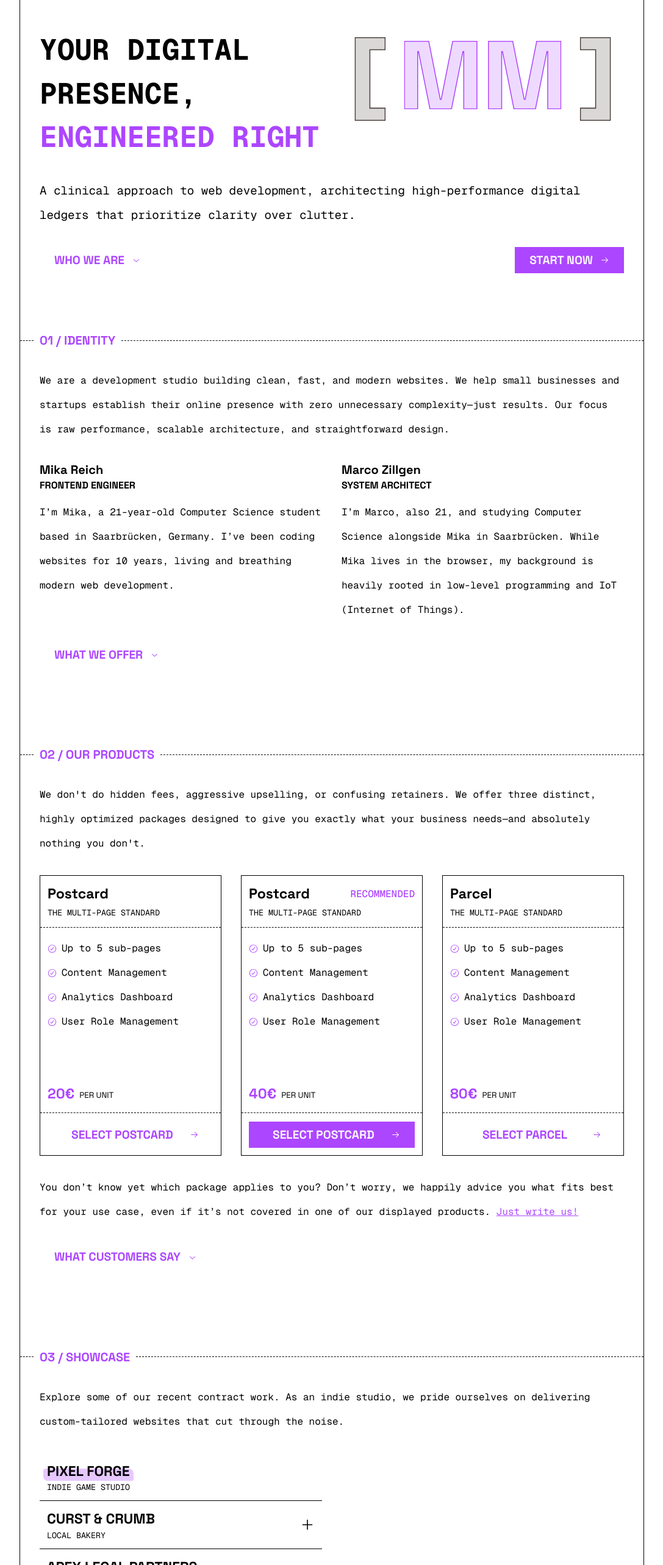
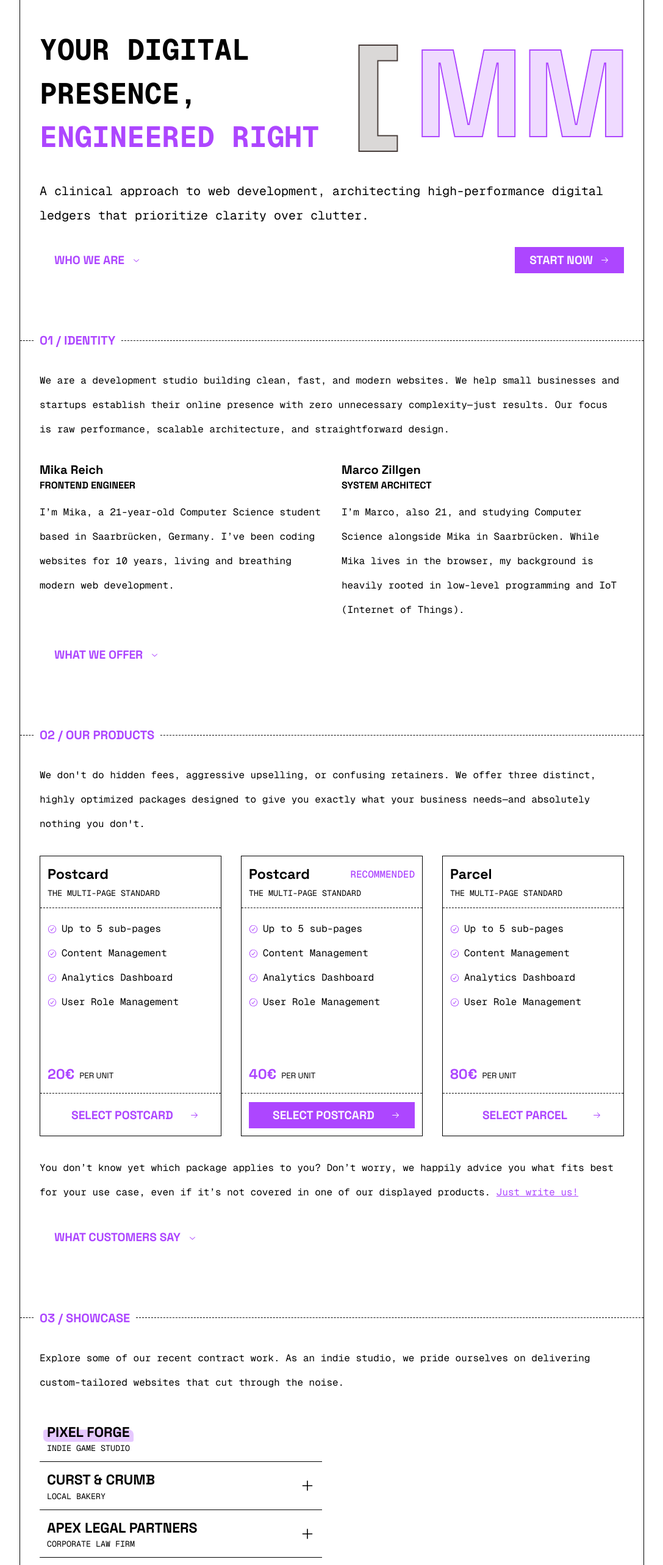
Before and after one commit to mmDevStudio/brand, a Next.js app: page / in a window 1280 px wide. Shown: the part 234-2800 px from the top of the page at 61% size, without its empty margins (96-1183 px from the left). Built offline with nearby package versions, Linux system fonts and the light colour scheme.

Commit message:
fix: hero align (#20)
* fix: update container noise pattern (#17)

* refactor: transition to section sub-components

* refactor: resize button width to fit content

* fix: right align hero image and shrink w/ visible overflow

* fix: use tw container size

```diff
--- a/src/app/(home)/_components/Contact.tsx
+++ b/src/app/(home)/_components/Contact.tsx
@@ -8,11 +8,10 @@ import { SECTION_ID } from "@/config/content";
 
 export default function Contact() {
   return (
-    <Section
-      title="04 / contact"
-      contentClassName="grid grid-cols-2 gap-8"
-      id={SECTION_ID.CONTACT}
-    >
+    <Section id={SECTION_ID.CONTACT}>
+      <Section.Header>04 / contact</Section.Header>
+
+      <Section.Body className="grid grid-cols-2 gap-8">
         <div className="text-text-subtle leading-10 col-span-2">
           Select a package and tell us a bit about your goals. Whether you know
           exactly what you need or just want to explore your options, we review
@@ -34,8 +33,8 @@ export default function Contact() {
             presence.
           </li>
           <li>
-          <b className="font-b">Launch:</b> We deploy the site and hand over the
-          keys
+            <b className="font-b">Launch:</b> We deploy the site and hand over
+            the keys
           </li>
         </ul>
 
@@ -88,6 +87,7 @@ export default function Contact() {
             </Card.Footer>
           </form>
         </Card>
+      </Section.Body>
     </Section>
   );
 }
--- a/src/app/(home)/_components/Hero.tsx
+++ b/src/app/(home)/_components/Hero.tsx
@@ -2,37 +2,36 @@ import { ArrowRightIcon, ChevronDownIcon } from "@radix-ui/react-icons";
 import Image from "next/image";
 import Link from "next/link";
 import Button from "@/components/Button";
+import Section from "@/components/Section";
 import { SECTION_ID } from "@/config/content";
 
 export default function Hero() {
   return (
-    <section className="grid grid-cols-2 gap-8 px-8" id={SECTION_ID.HERO}>
-      <div className="text-title uppercase font-bold h-fit">
-        <h1 className="text-text">your digital presence,</h1>
-        <h1 className="text-primary">engineered right</h1>
-      </div>
-      <div>
+    <Section id={SECTION_ID.HERO}>
+      <Section.Body className="grid grid-cols-2 gap-8">
+        <h1 className="text-title uppercase font-bold w-fit self-center">
+          <span className="text-text">your digital presence,</span>
+          <br />
+          <span className="text-primary">engineered right</span>
+        </h1>
+
+        <div className="relative min-h-50 max-w-150 w-full justify-self-end overflow-visible">
           <Image
-          className="select-none"
+            className="select-none absolute min-w-fit w-fit -translate-y-1/2 top-1/2"
             src="/[MM].svg"
-          alt="MM"
+            alt="MM Dev Studio Logo"
             height={200}
             width={593}
             loading="eager"
           />
         </div>
 
-      <div className="col-span-2 text-lg text-text-subtle leading-10">
+        <p className="col-span-2 text-xl text-text-subtle leading-10">
           A clinical approach to web development, architecting high-performance
           digital ledgers that prioritize clarity over clutter.
-      </div>
+        </p>
 
-      <Button
-        asChild
-        mode="ghost"
-        suffixIcon={<ChevronDownIcon />}
-        className="w-fit"
-      >
+        <Button asChild mode="ghost" suffixIcon={<ChevronDownIcon />}>
           <Link href={`/#${SECTION_ID.IDENTITY}`}>WHO WE ARE</Link>
         </Button>
 
@@ -40,10 +39,11 @@ export default function Hero() {
           asChild
           mode="filled"
           suffixIcon={<ArrowRightIcon />}
-        className="w-fit justify-self-end"
+          className="justify-self-end"
         >
           <Link href={`/#${SECTION_ID.CONTACT}`}>Start now</Link>
         </Button>
-    </section>
+      </Section.Body>
+    </Section>
   );
 }
--- a/src/app/(home)/_components/Identity.tsx
+++ b/src/app/(home)/_components/Identity.tsx
@@ -7,11 +7,10 @@ import Profile from "./Profile";
 
 export default function Identity() {
   return (
-    <Section
-      title="01 / IDENTITY"
-      contentClassName="grid grid-cols-2 gap-8"
-      id={SECTION_ID.IDENTITY}
-    >
+    <Section id={SECTION_ID.IDENTITY}>
+      <Section.Header>01 / identity</Section.Header>
+
+      <Section.Body className="grid grid-cols-2 gap-8">
         <div className="col-span-2 font-body text-body text-text-subtle leading-10">
           We are a development studio building clean, fast, and modern websites.
           We help small businesses and startups establish their online presence
@@ -31,14 +30,10 @@ export default function Identity() {
           rooted in low-level programming and IoT (Internet of Things).
         </Profile>
 
-      <Button
-        asChild
-        mode="ghost"
-        suffixIcon={<ChevronDownIcon />}
-        className="w-fit"
-      >
+        <Button asChild mode="ghost" suffixIcon={<ChevronDownIcon />}>
           <Link href={`/#${SECTION_ID.PRODUCTS}`}>What we offer</Link>
         </Button>
+      </Section.Body>
     </Section>
   );
 }
--- a/src/app/(home)/_components/Products.tsx
+++ b/src/app/(home)/_components/Products.tsx
@@ -11,15 +11,14 @@ import { SECTION_ID } from "@/config/content";
 
 export default function Products() {
   return (
-    <Section
-      title="02 / our products"
-      contentClassName="grid grid-cols-3 gap-8"
-      id={SECTION_ID.PRODUCTS}
-    >
+    <Section id={SECTION_ID.PRODUCTS}>
+      <Section.Header>02 / our products</Section.Header>
+
+      <Section.Body className="grid grid-cols-3 gap-8">
         <div className="text-text-subtle text-body font-body col-span-3 leading-10">
           We don't do hidden fees, aggressive upselling, or confusing retainers.
-        We offer three distinct, highly optimized packages designed to give you
-        exactly what your business needs—and absolutely nothing you don't.
+          We offer three distinct, highly optimized packages designed to give
+          you exactly what your business needs—and absolutely nothing you don't.
         </div>
 
         <PackageCard
@@ -58,9 +57,9 @@ export default function Products() {
         />
 
         <div className="col-span-3 leading-10 text-text-subtle">
-        You don’t know yet which package applies to you? Don’t worry, we happily
-        advice you what fits best for your use case, even if it’s not covered in
-        one of our displayed products.{" "}
+          You don’t know yet which package applies to you? Don’t worry, we
+          happily advice you what fits best for your use case, even if it’s not
+          covered in one of our displayed products.{" "}
           <Link
             href={`/#${SECTION_ID.CONTACT}`}
             className="text-primary underline"
@@ -69,14 +68,10 @@ export default function Products() {
           </Link>
         </div>
 
-      <Button
-        asChild
-        mode="ghost"
-        className="w-fit"
-        suffixIcon={<ChevronDownIcon />}
-      >
+        <Button asChild mode="ghost" suffixIcon={<ChevronDownIcon />}>
           <Link href={`/#${SECTION_ID.SHOWCASE}`}>What customers say</Link>
         </Button>
+      </Section.Body>
     </Section>
   );
 }
--- a/src/app/(home)/_components/Showcase.tsx
+++ b/src/app/(home)/_components/Showcase.tsx
@@ -9,11 +9,10 @@ import { SECTION_ID } from "@/config/content";
 
 export default function Showcase() {
   return (
-    <Section
-      title="03 / showcase"
-      contentClassName="flex flex-col gap-8"
-      id={SECTION_ID.SHOWCASE}
-    >
+    <Section id={SECTION_ID.SHOWCASE}>
+      <Section.Header>03 / showcase</Section.Header>
+
+      <Section.Body className="flex flex-col gap-8">
         <div className="text-text-subtle leading-10">
           Explore some of our recent contract work. As an indie studio, we pride
           ourselves on delivering custom-tailored websites that cut through the
@@ -51,14 +50,10 @@ export default function Showcase() {
           </Tabs.Tab>
         </Tabs>
 
-      <Button
-        asChild
-        mode="ghost"
-        className="w-fit"
-        suffixIcon={<ChevronDownIcon />}
-      >
+        <Button asChild mode="ghost" suffixIcon={<ChevronDownIcon />}>
           <Link href={`/#${SECTION_ID.CONTACT}`}>Book your website</Link>
         </Button>
+      </Section.Body>
     </Section>
   );
 }
--- a/src/app/(home)/page.tsx
+++ b/src/app/(home)/page.tsx
@@ -6,7 +6,7 @@ import Showcase from "./_components/Showcase";
 
 export default function Home() {
   return (
-    <div className="flex flex-col gap-24 py-24">
+    <div>
       <Hero />
       <Identity />
       <Products />
--- a/src/app/globals.css
+++ b/src/app/globals.css
@@ -60,7 +60,7 @@
     content: "";
     position: absolute;
     inset: 0;
-    z-index: 0;
+    z-index: -1;
     pointer-events: none;
     background-color: var(--color-border);
     mask-image: url("/container-noise.svg");
--- a/src/app/layout.tsx
+++ b/src/app/layout.tsx
@@ -32,12 +32,14 @@ export default function RootLayout({
         className={`${spaceGrotesk.variable} ${geistMono.variable} h-full antialiased font-body bg-bg bg-stripes overscroll-y-none scroll-smooth`}
       >
         <body className="relative min-h-full flex flex-col pt-32 px-32">
-          <Navbar />
-          <main className="relative flex-1 bg-bg-accent bg-noise border border-border">
-            <span className="pointer-events-none absolute z-2 -bottom-px left-1/2 -translate-x-1/2 w-screen border-b border-dashed border-border" />
-            <div className="relative z-1">{children}</div>
-          </main>
-          <Footer />
+          <div className="container mx-auto">
+            <Navbar />
+            <main className="relative flex-1 bg-bg-accent bg-noise border border-border">
+              <span className="pointer-events-none absolute z-2 -bottom-px left-1/2 -translate-x-1/2 w-screen border-b border-dashed border-border" />
+              {children}
+            </main>
+            <Footer />
+          </div>
         </body>
       </html>
     </ThemeModeProvider>
--- a/src/components/Button.tsx
+++ b/src/components/Button.tsx
@@ -4,7 +4,7 @@ import type React from "react";
 import cn from "@/utils/cn";
 
 const buttonStyles = cva(
-  "flex items-center text-action cursor-pointer transition select-none",
+  "flex items-center w-fit text-action cursor-pointer transition select-none",
   {
     variants: {
       mode: {
--- a/src/components/Section.tsx
+++ b/src/components/Section.tsx
@@ -1,32 +1,46 @@
 import cn from "@/utils/cn";
 
-type SectionProps = {
-  className?: string;
-  contentClassName?: string;
-  title: string;
-} & React.ComponentProps<"section">;
+function Header({
+  children,
+  className,
+  ...props
+}: React.ComponentProps<"header">) {
+  return (
+    <header className={cn("flex items-center gap-2.5", className)} {...props}>
+      <hr className="w-5.5 border-t border-dashed border-border shrink-0" />
+      <h2 className="text-primary font-bold uppercase font-heading text-xl shrink-0">
+        {children}
+      </h2>
+      <hr className="flex-1 border-t border-dashed border-border" />
+    </header>
+  );
+}
+
+function Body({ children, className, ...props }: React.ComponentProps<"main">) {
+  return (
+    <main className={cn("px-8", className)} {...props}>
+      {children}
+    </main>
+  );
+}
 
 export default function Section({
   className,
-  contentClassName,
-  title,
   children,
   ...props
-}: SectionProps) {
+}: React.ComponentProps<"section">) {
   return (
     <section
-      className={cn("flex flex-col gap-8 scroll-mt-20", className)}
+      className={cn(
+        "flex flex-col gap-8 scroll-mt-20 my-24 overflow-hidden",
+        className,
+      )}
       {...props}
     >
-      <header className="flex items-center gap-2.5">
-        <hr className="w-5.5 border-t border-dashed border-border shrink-0" />
-        <h2 className="text-primary font-bold uppercase font-heading text-xl shrink-0">
-          {title}
-        </h2>
-        <hr className="flex-1 border-t border-dashed border-border" />
-      </header>
-
-      <div className={cn("pb-8 px-8", contentClassName)}>{children}</div>
+      {children}
     </section>
   );
 }
+
+Section.Header = Header;
+Section.Body = Body;
```
Lines whose indentation alone changed are shown as unchanged.
